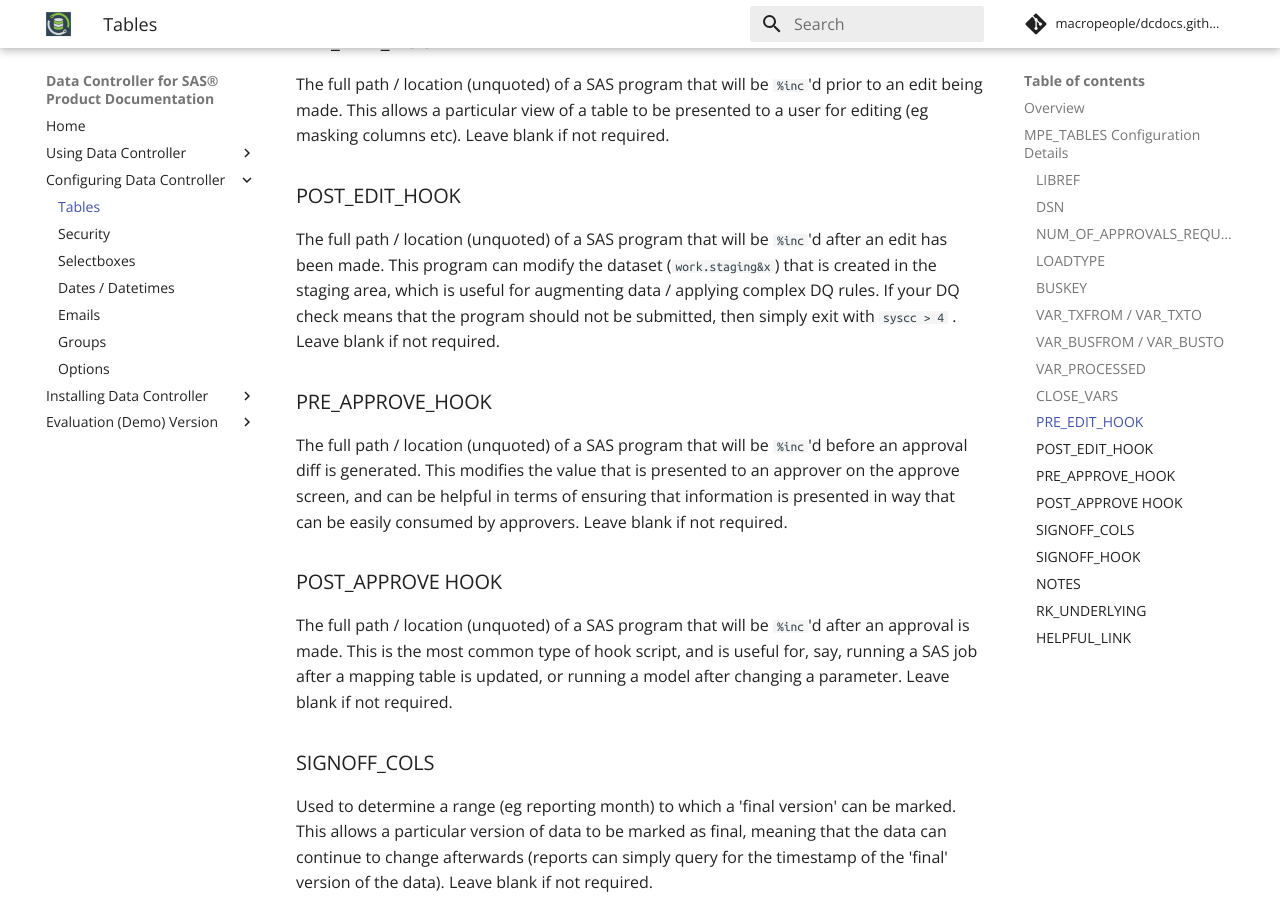
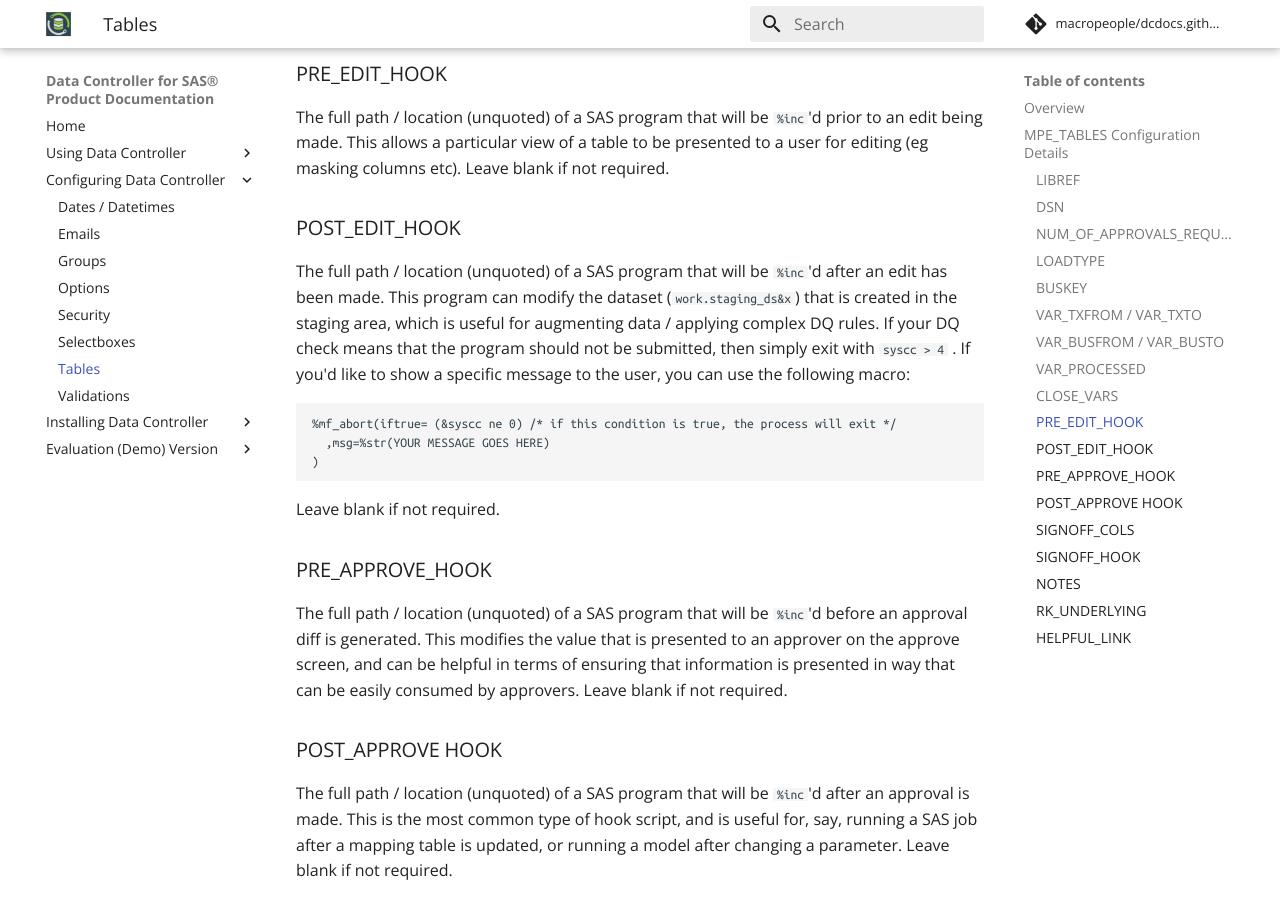
Before and after one commit to datacontroller/docs.datacontroller.io, an MkDocs documentation site: the page built from docs/dcc-tables.md, in a window 1280 px wide and 900 px high, scrolled down 2724 px. Built offline with MkDocs 1.6.1 and Material for MkDocs 9.7.7, drawn with Linux system fonts in a browser that asks for light colours; comment, search, counter and statistics services are not loaded; old or Windows-style settings are respelled for this version of MkDocs.

Commit message:
feat: validations

````diff
--- a/docs/dcc-tables.md
+++ b/docs/dcc-tables.md
@@ -1,91 +1,117 @@
 # Data Controller for SAS® - Adding Tables
 
 ## Overview
+
 Adding tables to the Data Controller is a matter of configuration, specifically the addition of a new record to the `DATACTRL.MPE_TABLES` table, and corresponding entries in the `DATACTRL.MPE_SECURITY` table.
 
 !!! note
-    In order to surface the table to users, appropriate groups should be configured as per [security](dcc-security.md) settings.
+In order to surface the table to users, appropriate groups should be configured as per [security](dcc-security.md) settings.
 
 ![screenshot](img/configtable.png)
 
 ## MPE_TABLES Configuration Details
 
-Each table to be edited in the Data Controller is represented by one record in `DATACTRL.MPE_TABLES`.  The fields should be populated as follows:
+Each table to be edited in the Data Controller is represented by one record in `DATACTRL.MPE_TABLES`. The fields should be populated as follows:
 
 ### LIBREF
-The libref of the table.  If not pre-assigned, DC will assign it at runtime using the first definition found in metadata, using this [macro](https://github.com/macropeople/macrocore/blob/master/meta/mm_assigndirectlib.sas).
+
+The libref of the table. If not pre-assigned, DC will assign it at runtime using the first definition found in metadata, using this [macro](https://github.com/macropeople/macrocore/blob/master/meta/mm_assigndirectlib.sas).
 
 ### DSN
+
 The dataset (table) name as visible when assigning a direct libref connection to `LIBREF`.
 
 ### NUM_OF_APPROVALS_REQUIRED
-This is an integer representing the number of approvals required before a table is updated.  This mechanism lets you insist on, for example, 2 or 3 approvals before sensitive data is updated following a submission.  Note that only one rejection is ever necessary to remove the submission.
+
+This is an integer representing the number of approvals required before a table is updated. This mechanism lets you insist on, for example, 2 or 3 approvals before sensitive data is updated following a submission. Note that only one rejection is ever necessary to remove the submission.
 This is a required field.
 
 ### LOADTYPE
-The loadtype determines the nature of the update to be applied.  Valid values are as follows:
 
-* UPDATE.  This is the most basic type, and any updates will happen 'in place'.  Simply provide the primary key fields in the `BUSKEY` column.
-* TXTEMPORAL.  This signifies an SCD2 type load.  For this type the validity fields (valid from, valid to) should be specified in the `VAR_TXFROM` and `VAR_TXTO` fields.  The table itself should include `VAR_TXFROM` in the physical key.  The remainder of the primary key fields (not including `VAR_TXFROM`) should be specified in `BUSKEY`.
-* BITEMPORAL.  These tables have two time dimensions - a version history, and a business history.  The version history (SCD2) fields should be specified in `VAR_TXFROM` and `VAR_TXTO` and the business history fields should be specified in `VAR_BUSFROM` and `VAR_BUSTO`.  The `VAR_TXFROM` and `VAR_BUSFROM` fields should be in the key of the actual table, but should not be also specified in the `BUSKEY` field.
+The loadtype determines the nature of the update to be applied. Valid values are as follows:
+
+- UPDATE. This is the most basic type, and any updates will happen 'in place'. Simply provide the primary key fields in the `BUSKEY` column.
+- TXTEMPORAL. This signifies an SCD2 type load. For this type the validity fields (valid from, valid to) should be specified in the `VAR_TXFROM` and `VAR_TXTO` fields. The table itself should include `VAR_TXFROM` in the physical key. The remainder of the primary key fields (not including `VAR_TXFROM`) should be specified in `BUSKEY`.
+- BITEMPORAL. These tables have two time dimensions - a version history, and a business history. The version history (SCD2) fields should be specified in `VAR_TXFROM` and `VAR_TXTO` and the business history fields should be specified in `VAR_BUSFROM` and `VAR_BUSTO`. The `VAR_TXFROM` and `VAR_BUSFROM` fields should be in the key of the actual table, but should not be also specified in the `BUSKEY` field.
 
 This is a required field.
 !!! Note
-    The support for BITEMPORAL loads is restricted, in the sense it is only possible to load data at a single point in time (no support for loading multiple business date ranges for a single business key).  The workaround is simply to load each date range separately.
+The support for BITEMPORAL loads is restricted, in the sense it is only possible to load data at a single point in time (no support for loading multiple business date ranges for a single business key). The workaround is simply to load each date range separately.
 
 ### BUSKEY
-The business (natural) key of the table.  For SCD2 / Bitemporal, this does NOT include the validity dates.  For Retained / Surrogate key tables, this contains the actual surrogate key - the underlying fields that are used to create the surrogate key are specified in [RK_UNDERLYING](#rk_underlying).
+
+The business (natural) key of the table. For SCD2 / Bitemporal, this does NOT include the validity dates. For Retained / Surrogate key tables, this contains the actual surrogate key - the underlying fields that are used to create the surrogate key are specified in [RK_UNDERLYING](#rk_underlying).
 This is a required field.
 
 ### VAR_TXFROM / VAR_TXTO
-The SCD2 type validity dates, representing the point in time at which the field was created (`VAR_TXFROM`) and when it was closed out (`VAR_TXTO`) from a change or deletion.  If the record is active, the `VAR_TXTO` field would contain a high value.  `VAR_TXFROM` is a part of the physical key of the underlying table.
+
+The SCD2 type validity dates, representing the point in time at which the field was created (`VAR_TXFROM`) and when it was closed out (`VAR_TXTO`) from a change or deletion. If the record is active, the `VAR_TXTO` field would contain a high value. `VAR_TXFROM` is a part of the physical key of the underlying table.
 These fields should contain the NAME of the variables which contain the open / close timestamps in the underlying table.
 Leave blank if not required.
 
 ### VAR_BUSFROM / VAR_BUSTO
-The BITEMPORAL _business_ dates which represent the reporting period to which the record is valid.  Typically these contain _date_ values (rather than _datetime_ values).  If variables are specified here, then the [LOADTYPE](#loadtype) should be `BITEMPORAL`.
+
+The BITEMPORAL _business_ dates which represent the reporting period to which the record is valid. Typically these contain _date_ values (rather than _datetime_ values). If variables are specified here, then the [LOADTYPE](#loadtype) should be `BITEMPORAL`.
 Leave blank if not required.
 
 ### VAR_PROCESSED
+
 Set the name of a variable (eg `processed_dttm`) which should be given a current timestamp whenever the table is updated.
 Leave blank if not required.
 
 ### CLOSE_VARS
-By default, the Data Controller will only process the records that are part of a changeset.  This means that records should be explicity marked for deletion.  But what if you are performing a reload of a monthly batch, and the _absence_ of a record implies that it is no longer required?  For this scenario, it is necessary to specify the range within a 'complete' load is expected.  For instance, by reporting month, or month + product.  When performing loads, the DC will then first extract a distinct list of values for this key and close them out in the target table, before performing the upload.  The `CLOSE_VARS` are typically a subset of the [BUSKEY](#buskey) fields.
+
+By default, the Data Controller will only process the records that are part of a changeset. This means that records should be explicity marked for deletion. But what if you are performing a reload of a monthly batch, and the _absence_ of a record implies that it is no longer required? For this scenario, it is necessary to specify the range within a 'complete' load is expected. For instance, by reporting month, or month + product. When performing loads, the DC will then first extract a distinct list of values for this key and close them out in the target table, before performing the upload. The `CLOSE_VARS` are typically a subset of the [BUSKEY](#buskey) fields.
 Leave blank if not required.
 
 ### PRE_EDIT_HOOK
-The full path / location (unquoted) of a SAS program that will be `%inc`'d prior to an edit being made.  This allows a particular view of a table to be presented to a user for editing (eg masking columns etc).
+
+The full path / location (unquoted) of a SAS program that will be `%inc`'d prior to an edit being made. This allows a particular view of a table to be presented to a user for editing (eg masking columns etc).
 Leave blank if not required.
 
 ### POST_EDIT_HOOK
-The full path / location (unquoted) of a SAS program that will be `%inc`'d after an edit has been made.  This program can modify the dataset (`work.staging&x`) that is created in the staging area, which is useful for augmenting data / applying complex DQ rules.  If your DQ check means that the program should not be submitted, then simply exit with `syscc > 4` .
+
+The full path / location (unquoted) of a SAS program that will be `%inc`'d after an edit has been made. This program can modify the dataset (`work.staging_ds&x`) that is created in the staging area, which is useful for augmenting data / applying complex DQ rules. If your DQ check means that the program should not be submitted, then simply exit with `syscc > 4` . If you'd like to show a specific message to the user, you can use the following macro:
+
+```
+%mf_abort(iftrue= (&syscc ne 0) /* if this condition is true, the process will exit */
+  ,msg=%str(YOUR MESSAGE GOES HERE)
+)
+```
+
 Leave blank if not required.
 
 ### PRE_APPROVE_HOOK
-The full path / location (unquoted) of a SAS program that will be `%inc`'d before an approval diff is generated.  This modifies the value that is presented to an approver on the approve screen, and can be helpful in terms of ensuring that information is presented in way that can be easily consumed by approvers.
+
+The full path / location (unquoted) of a SAS program that will be `%inc`'d before an approval diff is generated. This modifies the value that is presented to an approver on the approve screen, and can be helpful in terms of ensuring that information is presented in way that can be easily consumed by approvers.
 Leave blank if not required.
 
 ### POST_APPROVE HOOK
-The full path / location (unquoted) of a SAS program that will be `%inc`'d after an approval is made.  This is the most common type of hook script, and is useful for, say, running a SAS job after a mapping table is updated, or running a model after changing a parameter.
+
+The full path / location (unquoted) of a SAS program that will be `%inc`'d after an approval is made. This is the most common type of hook script, and is useful for, say, running a SAS job after a mapping table is updated, or running a model after changing a parameter.
 Leave blank if not required.
 
 ### SIGNOFF_COLS
-Used to determine a range (eg reporting month) to which a 'final version' can be marked.  This allows a particular version of data to be marked as final, meaning that the data can continue to change afterwards (reports can simply query for the timestamp of the 'final' version of the data).
+
+Used to determine a range (eg reporting month) to which a 'final version' can be marked. This allows a particular version of data to be marked as final, meaning that the data can continue to change afterwards (reports can simply query for the timestamp of the 'final' version of the data).
 Leave blank if not required.
 
 ### SIGNOFF_HOOK
+
 The full path / location (unquoted) of a SAS program that will be `%inc`'d after a 'final version' has been signed off.
 Leave blank if not required.
 
 ### NOTES
+
 Content entered here will be displayed to the approver on signoff.
 Not required, but recommended.
 
 ### RK_UNDERLYING
-For retained / surrogate keys, an auto-incrementing field is used to represent each unique record.  In this case, the RK (integer) field itself should be added in the [BUSKEY](#buskey) column, and the natural / underlying key should be added here.
+
+For retained / surrogate keys, an auto-incrementing field is used to represent each unique record. In this case, the RK (integer) field itself should be added in the [BUSKEY](#buskey) column, and the natural / underlying key should be added here.
 Leave blank unless using retained / surrogate keys.
 
 ### HELPFUL_LINK
+
 If more information is available to describe the table being updated (eg on sharepoint), provide a url here and it will be made available to approvers.
 Leave blank if not required.
--- a/mkdocs.yml
+++ b/mkdocs.yml
@@ -7,13 +7,14 @@
     - File Uploads: dcu-fileupload.md
     - Table Viewer: dcu-tableviewer.md
 - Configuring Data Controller:
-    - Tables: dcc-tables.md
-    - Security: dcc-security.md
-    - Selectboxes: dcc-selectbox.md
     - Dates / Datetimes: dcc-dates.md
     - Emails: emails.md
     - Groups: dcc-groups.md
     - Options: dcc-options.md
+    - Security: dcc-security.md
+    - Selectboxes: dcc-selectbox.md
+    - Tables: dcc-tables.md
+    - Validations: dcc-validations.md
 - Installing Data Controller:
     - System Requirements: dci-requirements.md
     - Backend: dci-backend.md
````
Also changed, not shown: docs/dcc-validations.md (added, +26 -0 lines), docs/img/capturereviewapprove.png (added), docs/img/workflowscontracts.png (added), 1 other file.
